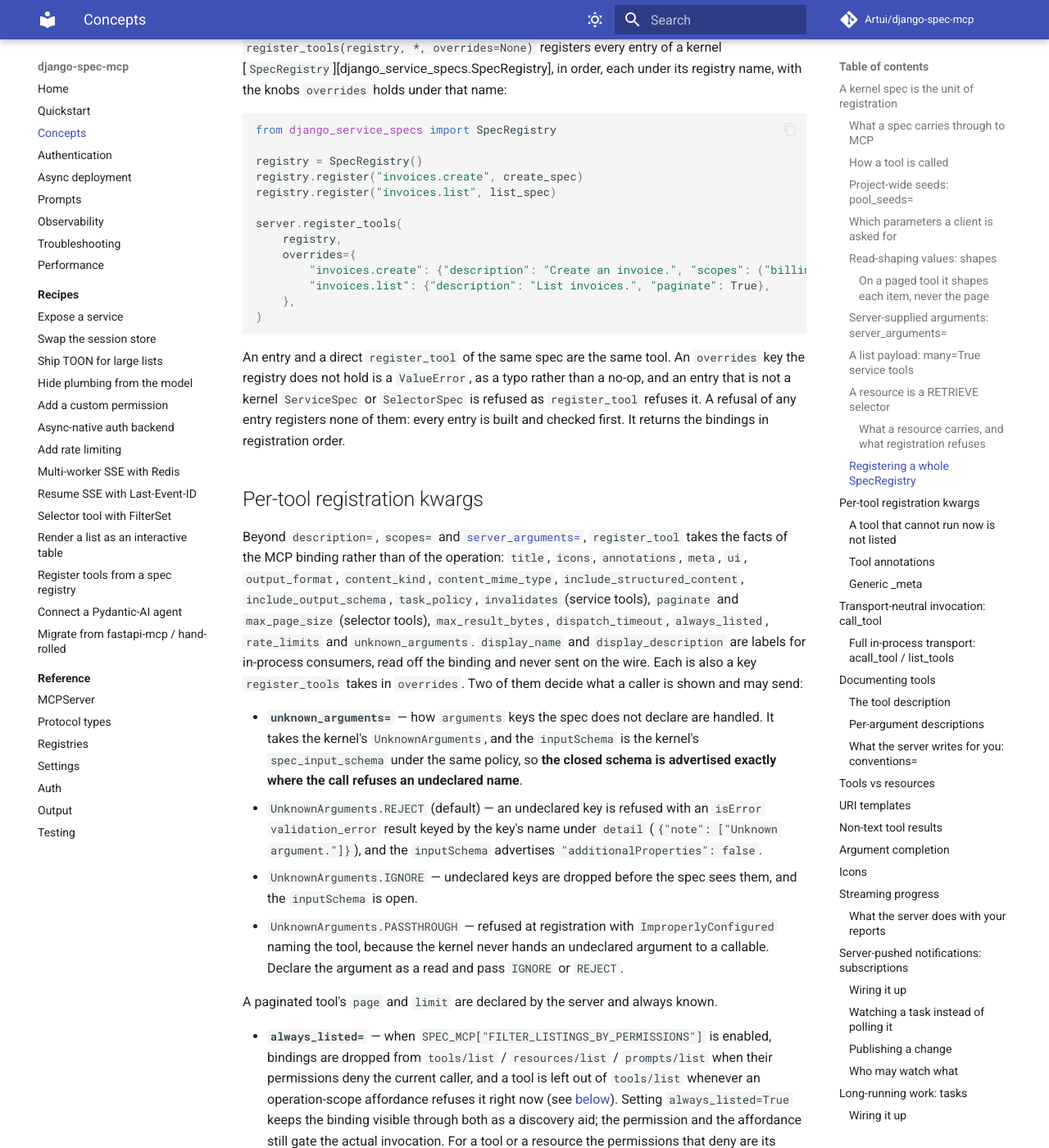
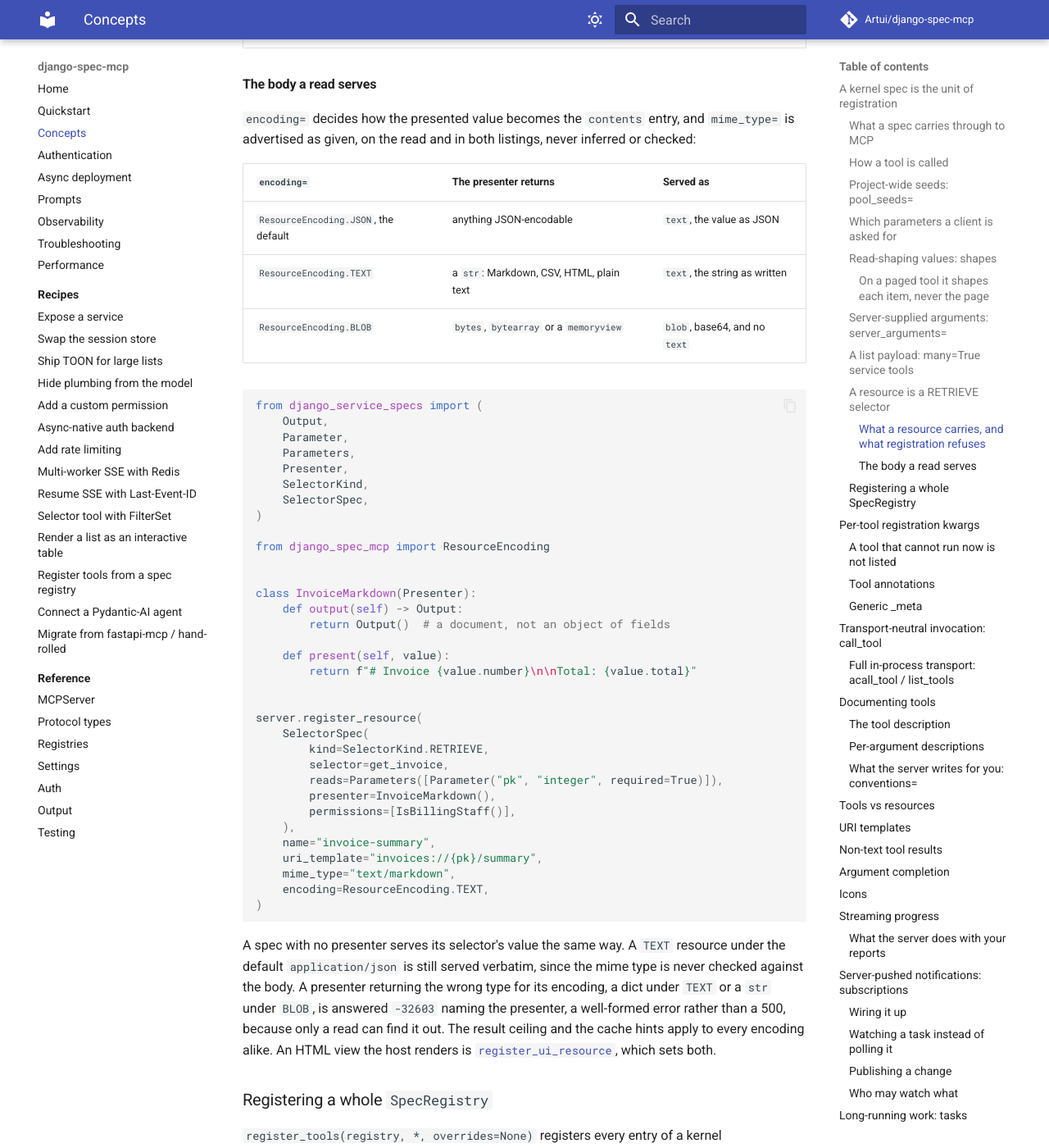
Before and after one commit to Artui/django-spec-mcp, an MkDocs documentation site: the page built from docs/concepts.md, in a window 1280 px wide and 1400 px high, scrolled down 11613 px. Shown: the whole window at 82% size. Built offline with MkDocs 1.6.1 and Material for MkDocs 9.7.7, drawn with Linux system fonts in a browser that asks for light colours; comment, search, counter and statistics services are not loaded; some of the changed text lies outside the part shown.

Commit message:
Concepts: the body a kernel resource serves, and the request a call shares with its caller
Co-Authored-By: Claude Opus 5.5 <noreply@anthropic.com>

````diff
--- a/docs/concepts.md
+++ b/docs/concepts.md
@@ -553,9 +553,67 @@ other than what was declared:
 | Refused | Why |
 | --- | --- |
 | A `LIST` spec | A resource reads one row by URI. Register a `LIST` as a selector tool, which paginates. |
-| `mime_type=` or `encoding=` beside a spec | A presented row is JSON, so a resource is served as `application/json`. An HTML view is [`register_ui_resource`](#interactive-views-mcp-apps). |
+| `encoding=TEXT` or `BLOB` beside a spec declaring `affordances` or `allow_none` | The kernel adds affordances to a presented object, and under `allow_none` a missing row presents as `None` without the presenter running; neither is a document or bytes. Serve either as JSON. |
+| `selector=` or `output_serializer=` beside a spec | The spec declares its own selector and presenter. |
 | `permissions=` beside a spec | The spec's own `permissions` are the resource's guard. |
 | A URI variable no read or shape declares, or one the server fills | See above: every read would be refused, or would serve the server's value for any URI. |
+
+#### The body a read serves { #the-body-a-read-serves }
+
+`encoding=` decides how the presented value becomes the `contents` entry, and
+`mime_type=` is advertised as given, on the read and in both listings, never
+inferred or checked:
+
+| `encoding=` | The presenter returns | Served as |
+| --- | --- | --- |
+| `ResourceEncoding.JSON`, the default | anything JSON-encodable | `text`, the value as JSON |
+| `ResourceEncoding.TEXT` | a `str`: Markdown, CSV, HTML, plain text | `text`, the string as written |
+| `ResourceEncoding.BLOB` | `bytes`, `bytearray` or a `memoryview` | `blob`, base64, and no `text` |
+
+```python
+from django_service_specs import (
+    Output,
+    Parameter,
+    Parameters,
+    Presenter,
+    SelectorKind,
+    SelectorSpec,
+)
+
+from django_spec_mcp import ResourceEncoding
+
+
+class InvoiceMarkdown(Presenter):
+    def output(self) -> Output:
+        return Output()  # a document, not an object of fields
+
+    def present(self, value):
+        return f"# Invoice {value.number}\n\nTotal: {value.total}"
+
+
+server.register_resource(
+    SelectorSpec(
+        kind=SelectorKind.RETRIEVE,
+        selector=get_invoice,
+        reads=Parameters([Parameter("pk", "integer", required=True)]),
+        presenter=InvoiceMarkdown(),
+        permissions=[IsBillingStaff()],
+    ),
+    name="invoice-summary",
+    uri_template="invoices://{pk}/summary",
+    mime_type="text/markdown",
+    encoding=ResourceEncoding.TEXT,
+)
+```
+
+A spec with no presenter serves its selector's value the same way. A `TEXT`
+resource under the default `application/json` is still served verbatim, since
+the mime type is never checked against the body. A presenter returning the
+wrong type for its encoding, a dict under `TEXT` or a `str` under `BLOB`, is
+answered `-32603` naming the presenter, a well-formed error rather than a 500,
+because only a read can find it out. The result ceiling and the cache hints
+apply to every encoding alike. An HTML view the host renders is
+[`register_ui_resource`](#interactive-views-mcp-apps), which sets both.
 
 ### Registering a whole `SpecRegistry`
 
@@ -829,13 +887,16 @@ is no further round to ask in.
 one, often the very request a view is serving, so the call never writes its
 user to it. The call works on a copy whose `user` is the `user=` the call runs
 as: a view handing its own request keeps serving as its own user after the
-call, and two concurrent calls sharing one request each see their own. The copy
-shares the session and any `POST` or `FILES` already parsed. An unread body
-whose size is known and within `DATA_UPLOAD_MAX_MEMORY_SIZE` stays readable to
-the caller: it is read once on the original, which caches it as any first read
-does, and each copy reads a stream of its own. A body over that limit, or of
-unknown size, is left unread and **shared**, so a spec that reads it consumes
-it for the caller. With no request handed, a minimal `POST` `HttpRequest`
+call, and two concurrent calls sharing one request each see their own. Apart
+from the user, the copy is the handed request for everything a call reads from
+it: the session, the body, the stream and the parsed `GET`, `POST` and `FILES`
+are the caller's, so a body a spec reads is read for the caller, a stream it
+drains is drained for the caller, and a body no spec reads stays unread for the
+view. An attribute a spec sets on the copy stays on the copy, and one the
+caller sets once the call has its copy is not seen by it. The copy is an
+instance of the handed request's class, so `isinstance` holds where
+`type(request) is WSGIRequest` does not, and it does not pickle. With no
+request handed, a minimal `POST` `HttpRequest`
 bearing `user=` is synthesised. The spec finds the copy, or the synthesised
 request, as `call_context["request"]`, with no `mcp_token` on it: `call_tool`
 has no token.
````
